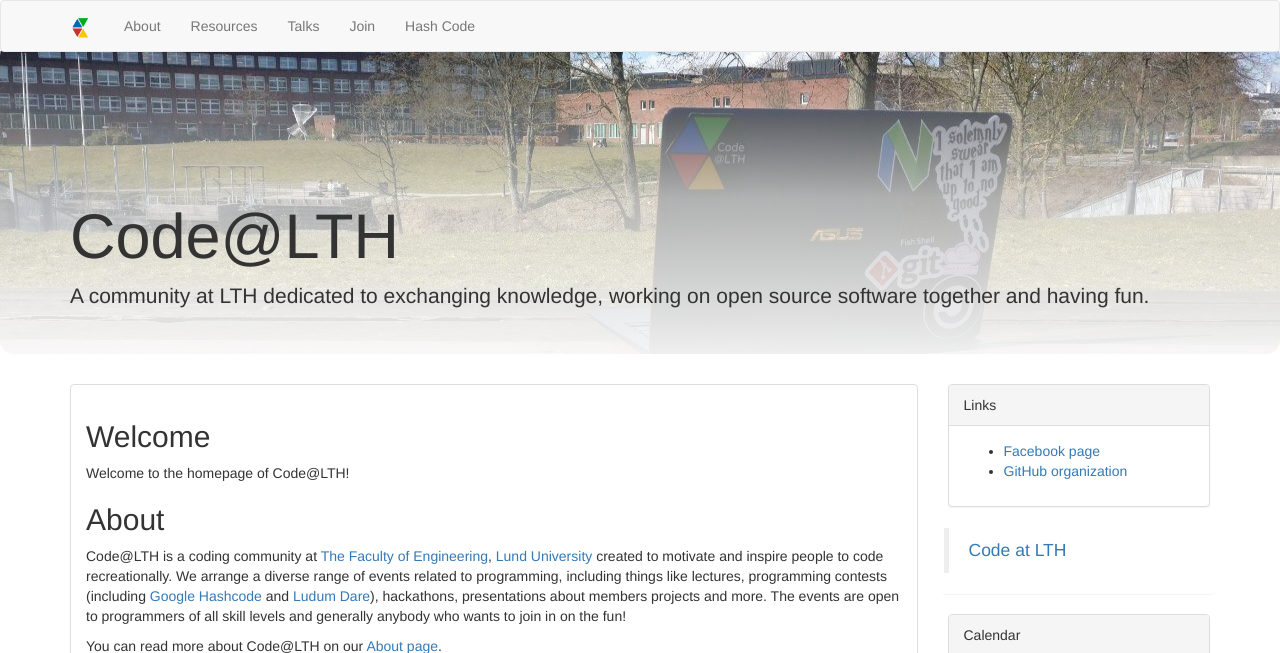
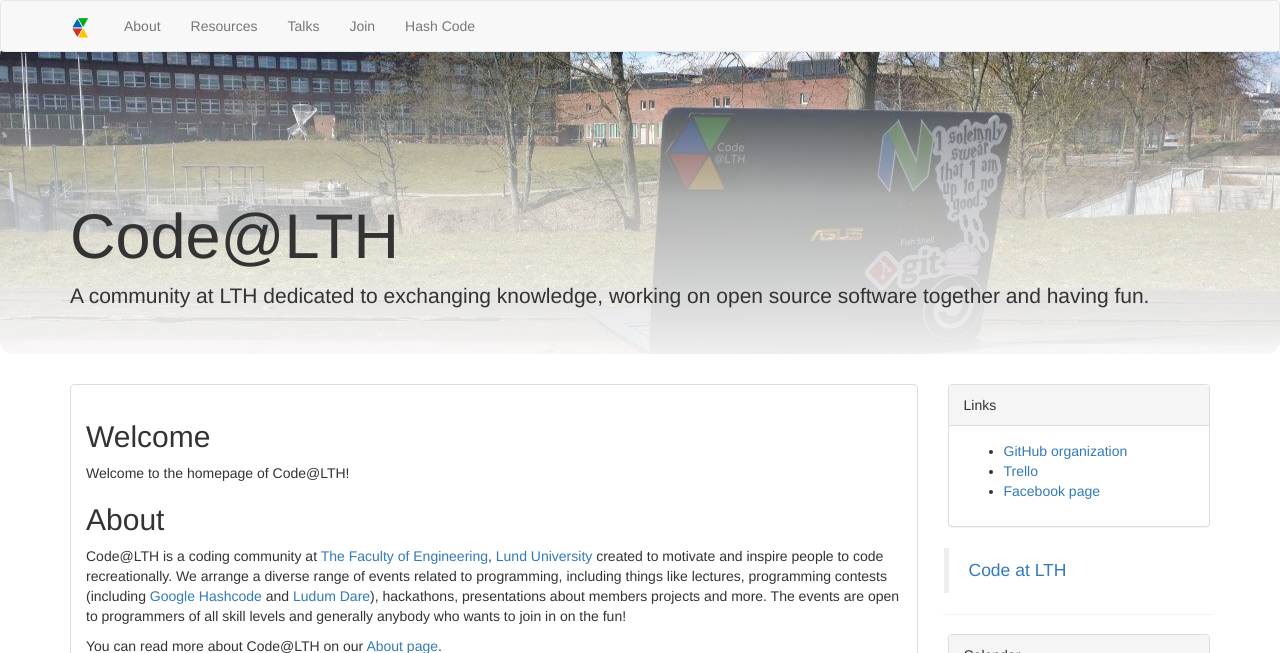
Before and after one commit to Code-at-LTH/code-at-lth.github.io, a Jekyll site: the page built from index.html, in a window 1280 px wide, cut to the strip 0-653 px from the top of the page. Built offline with Jekyll 4.4.1, drawn with Linux system fonts in a browser that asks for light colours; nearby versions of some CDN libraries.

Commit message:
add link to trello

```diff
--- a/_includes/sidebar.html
+++ b/_includes/sidebar.html
@@ -5,13 +5,18 @@
     <div class="panel-body">
         <ul>
             <li>
-                <a href="https://www.facebook.com/CodeAtLTH">
-                    Facebook page
+                <a href="https://github.com/Code-at-LTH">
+                    GitHub organization
                 </a>
             </li>
             <li>
-                <a href="https://github.com/Code-at-LTH">
-                    GitHub organization
+                <a href="https://trello.com/b/ttyuwTvn/meta">
+                    Trello
+                </a>
+            </li>
+            <li>
+                <a href="https://www.facebook.com/CodeAtLTH">
+                    Facebook page
                 </a>
             </li>
         </ul>
```
